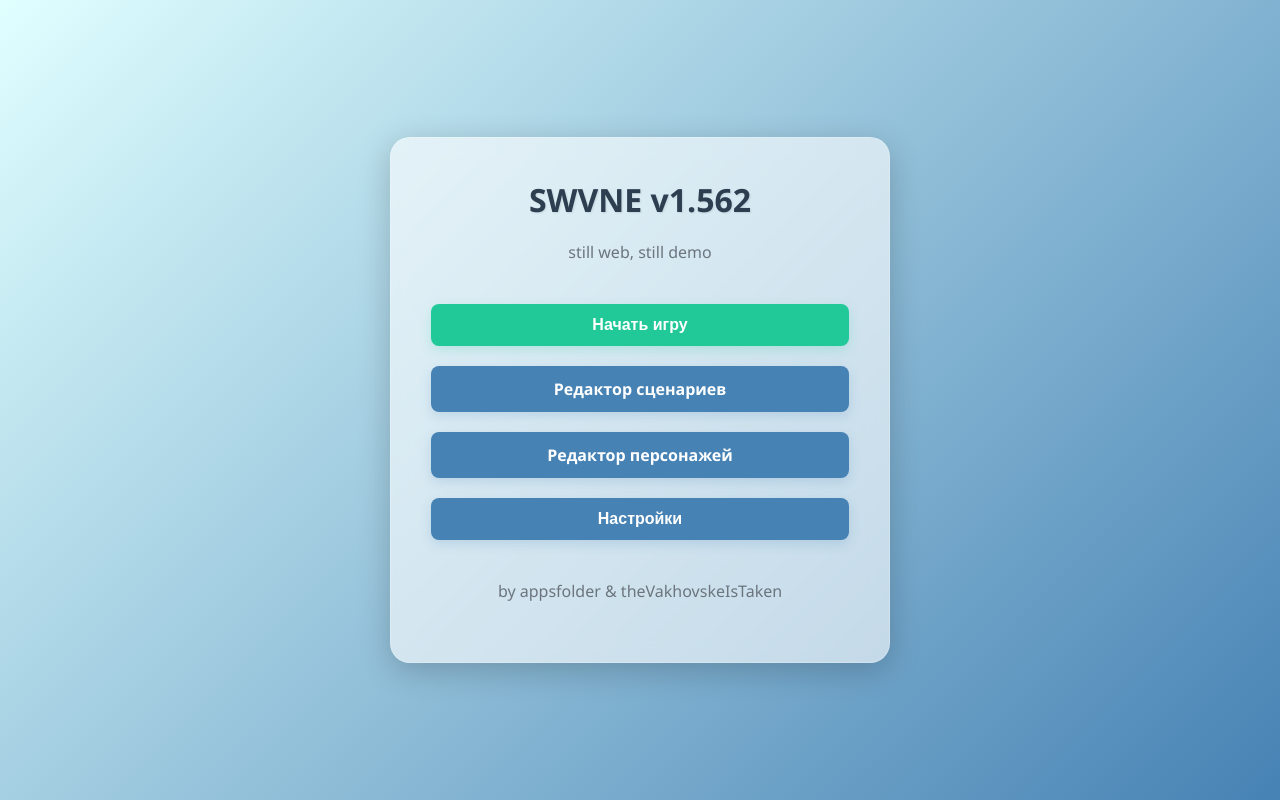
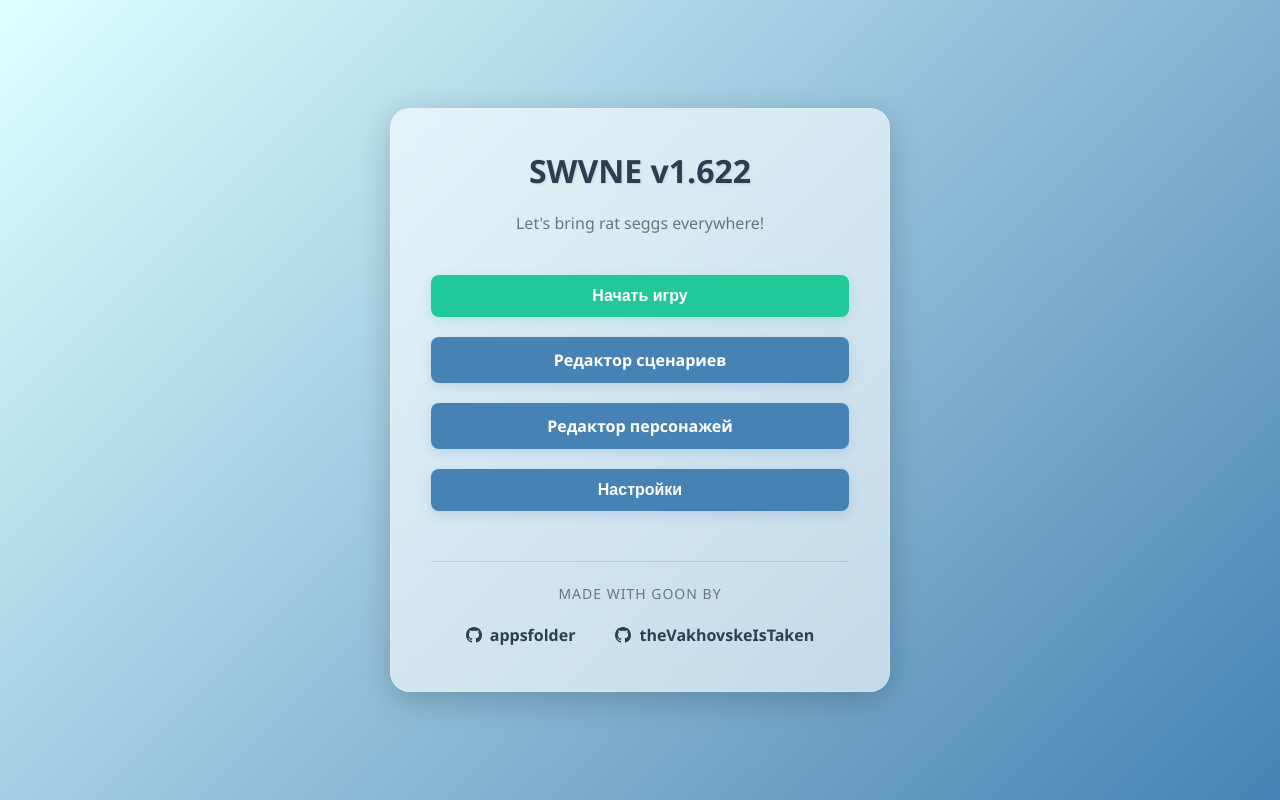
Before and after one commit to appsfolder/SWVNE, a Flask app: page / in a window 1280 px wide. Run offline with Flask 3, Linux system fonts and the light colour scheme.

Commit message:
updated main page - cosmetics and contributors

```diff
--- a/static/css/style.css
+++ b/static/css/style.css
@@ -1538,6 +1538,50 @@ select.form-control,
     margin: 0;
 }
 
+.contributors {
+    margin-top: 40px;
+    padding-top: 20px;
+    border-top: 1px solid rgba(0, 0, 0, 0.1);
+    color: var(--color-gray);
+}
+
+.contributors-title {
+    font-size: var(--font-size-small);
+    text-transform: uppercase;
+    letter-spacing: 1px;
+}
+
+.contributor-links {
+    margin-top: 15px;
+    display: flex;
+    justify-content: center;
+    align-items: center;
+    gap: 20px;
+    flex-wrap: wrap;
+}
+
+.contributor {
+    display: inline-flex;
+    align-items: center;
+    gap: 8px;
+    text-decoration: none;
+    color: var(--color-dark-blue);
+    font-weight: 600;
+    padding: 5px 10px;
+    border-radius: 6px;
+    transition: background-color 0.2s ease;
+}
+
+.contributor:hover {
+    background-color: rgba(0, 0, 0, 0.05);
+}
+
+.contributor .github-icon {
+    width: 16px;
+    height: 16px;
+    fill: currentColor;
+}
+
 @media (max-width: 768px) {
     .menu-container, .settings-container, .history-container {
         width: 95%;
--- a/templates/game.html
+++ b/templates/game.html
@@ -3,16 +3,16 @@
 <head>
     <meta charset="UTF-8">
     <meta name="viewport" content="width=device-width, initial-scale=1.0">
-    <title>SWVNE v1.562</title>
+    <title>SWVNE v1.622</title>
     <link rel="stylesheet" href="{{ url_for('static', filename='css/style.css') }}">
 </head>
 <body data-scenario-to-start="{{ scenario_to_start or '' }}">
     <div id="app">
         <div id="mainMenu" class="screen">
             <div class="menu-container">
-                <h1 class="game-title">SWVNE v1.562</h1>
+                <h1 class="game-title">SWVNE v1.622</h1>
                 <div class="game-info">
-                    <p>still web, still demo</p>
+                    <p>Let's bring rat seggs everywhere!</p>
                 </div>
                 <div class="menu-buttons">
                     <button class="btn btn--primary menu-btn" onclick="showScenarioSelection()">Начать игру</button>
@@ -20,8 +20,18 @@
                     <a href="/character-creator" class="btn btn--secondary menu-btn">Редактор персонажей</a>
                     <button class="btn btn--secondary menu-btn" onclick="showSettings()">Настройки</button>
                 </div>
-                <div class="game-info">
-                    <p>by appsfolder & theVakhovskeIsTaken</p>
+                <div class="contributors">
+                    <span class="contributors-title">made with goon by</span>
+                    <div class="contributor-links">
+                        <a href="https://github.com/appsfolder" target="_blank" class="contributor">
+                            <svg class="github-icon" viewBox="0 0 16 16" version="1.1" aria-hidden="true"><path fill-rule="evenodd" d="M8 0C3.58 0 0 3.58 0 8c0 3.54 2.29 6.53 5.47 7.59.4.07.55-.17.55-.38 0-.19-.01-.82-.01-1.49-2.01.37-2.53-.49-2.69-.94-.09-.23-.48-.94-.82-1.13-.28-.15-.68-.52-.01-.53.63-.01 1.08.58 1.23.82.72 1.21 1.87.87 2.33.66.07-.52.28-.87.51-1.07-1.78-.2-3.64-.89-3.64-3.95 0-.87.31-1.59.82-2.15-.08-.2-.36-1.02.08-2.12 0 0 .67-.21 2.2.82.64-.18 1.32-.27 2-.27.68 0 1.36.09 2 .27 1.53-1.04 2.2-.82 2.2-.82.44 1.1.16 1.92.08 2.12.51.56.82 1.27.82 2.15 0 3.07-1.87 3.75-3.65 3.95.29.25.54.73.54 1.48 0 1.07-.01 1.93-.01 2.2 0 .21.15.46.55.38A8.013 8.013 0 0016 8c0-4.42-3.58-8-8-8z"></path></svg>
+                            <span>appsfolder</span>
+                        </a>
+                        <a href="https://github.com/theVakhovskeIsTaken" target="_blank" class="contributor">
+                            <svg class="github-icon" viewBox="0 0 16 16" version="1.1" aria-hidden="true"><path fill-rule="evenodd" d="M8 0C3.58 0 0 3.58 0 8c0 3.54 2.29 6.53 5.47 7.59.4.07.55-.17.55-.38 0-.19-.01-.82-.01-1.49-2.01.37-2.53-.49-2.69-.94-.09-.23-.48-.94-.82-1.13-.28-.15-.68-.52-.01-.53.63-.01 1.08.58 1.23.82.72 1.21 1.87.87 2.33.66.07-.52.28-.87.51-1.07-1.78-.2-3.64-.89-3.64-3.95 0-.87.31-1.59.82-2.15-.08-.2-.36-1.02.08-2.12 0 0 .67-.21 2.2.82.64-.18 1.32-.27 2-.27.68 0 1.36.09 2 .27 1.53-1.04 2.2-.82 2.2-.82.44 1.1.16 1.92.08 2.12.51.56.82 1.27.82 2.15 0 3.07-1.87 3.75-3.65 3.95.29.25.54.73.54 1.48 0 1.07-.01 1.93-.01 2.2 0 .21.15.46.55.38A8.013 8.013 0 0016 8c0-4.42-3.58-8-8-8z"></path></svg>
+                            <span>theVakhovskeIsTaken</span>
+                        </a>
+                    </div>
                 </div>
             </div>
         </div>
```
